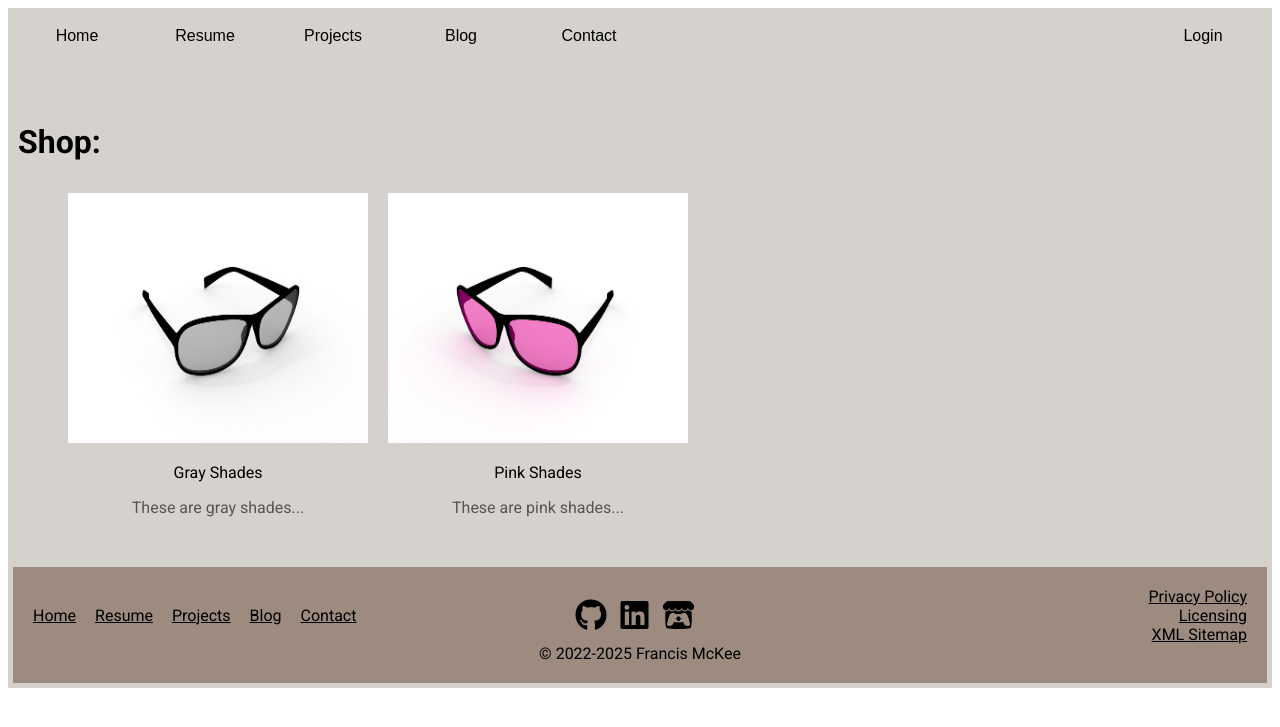
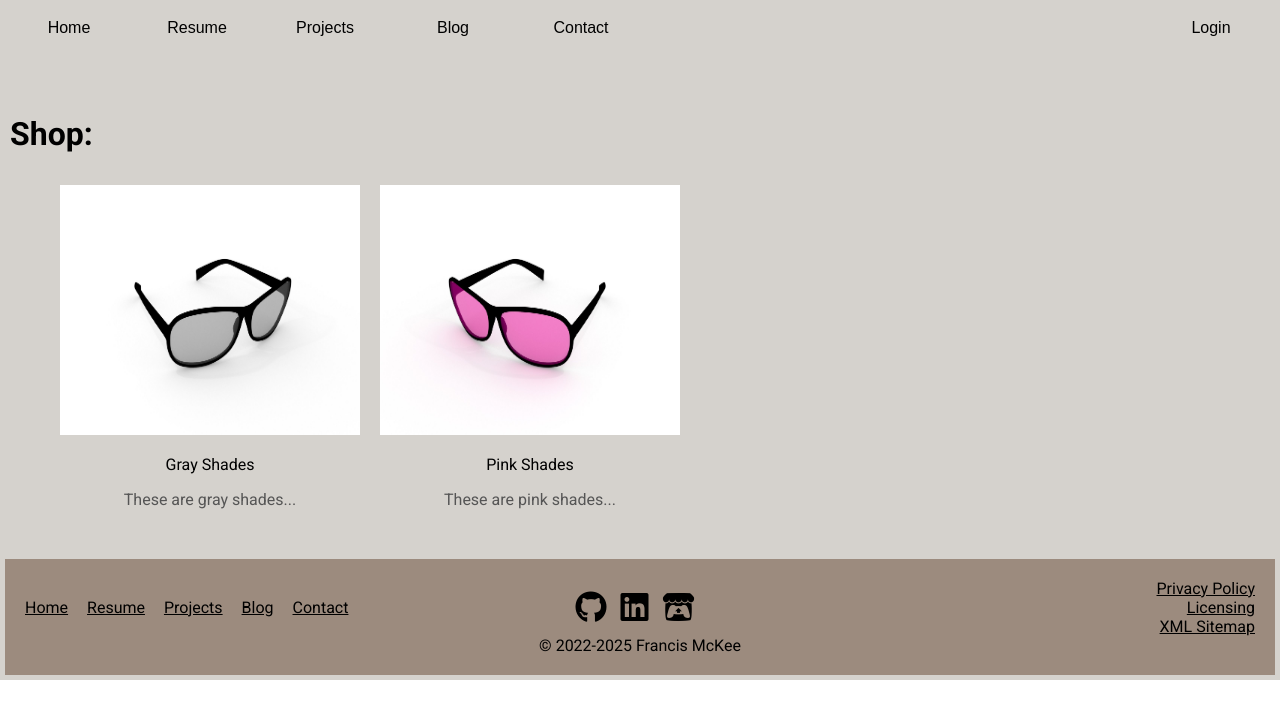
Before and after one commit to Francis-McKee/francis-mckee.github.io, a Jekyll site: the page built from shop.html, in a window 1280 px wide. Shown: the top 727 px of the page. Built offline with Jekyll 4.4.1, drawn with Linux system fonts in a browser that asks for light colours; nearby versions of some CDN libraries; comment, search, counter and statistics services are not loaded.

Commit message:
removed margin from body, added padding to wrapper

```diff
--- a/css/style.css
+++ b/css/style.css
@@ -2,6 +2,7 @@ body {
   font-size: 16px;
   font-family: 'Roboto', sans-serif;/* font-family */
   box-sizing: border-box; /* contains in parent */
+  margin: 0; /* removes default margin */
 }
 
 * {
```
Also changed, not shown: 1 other file.
